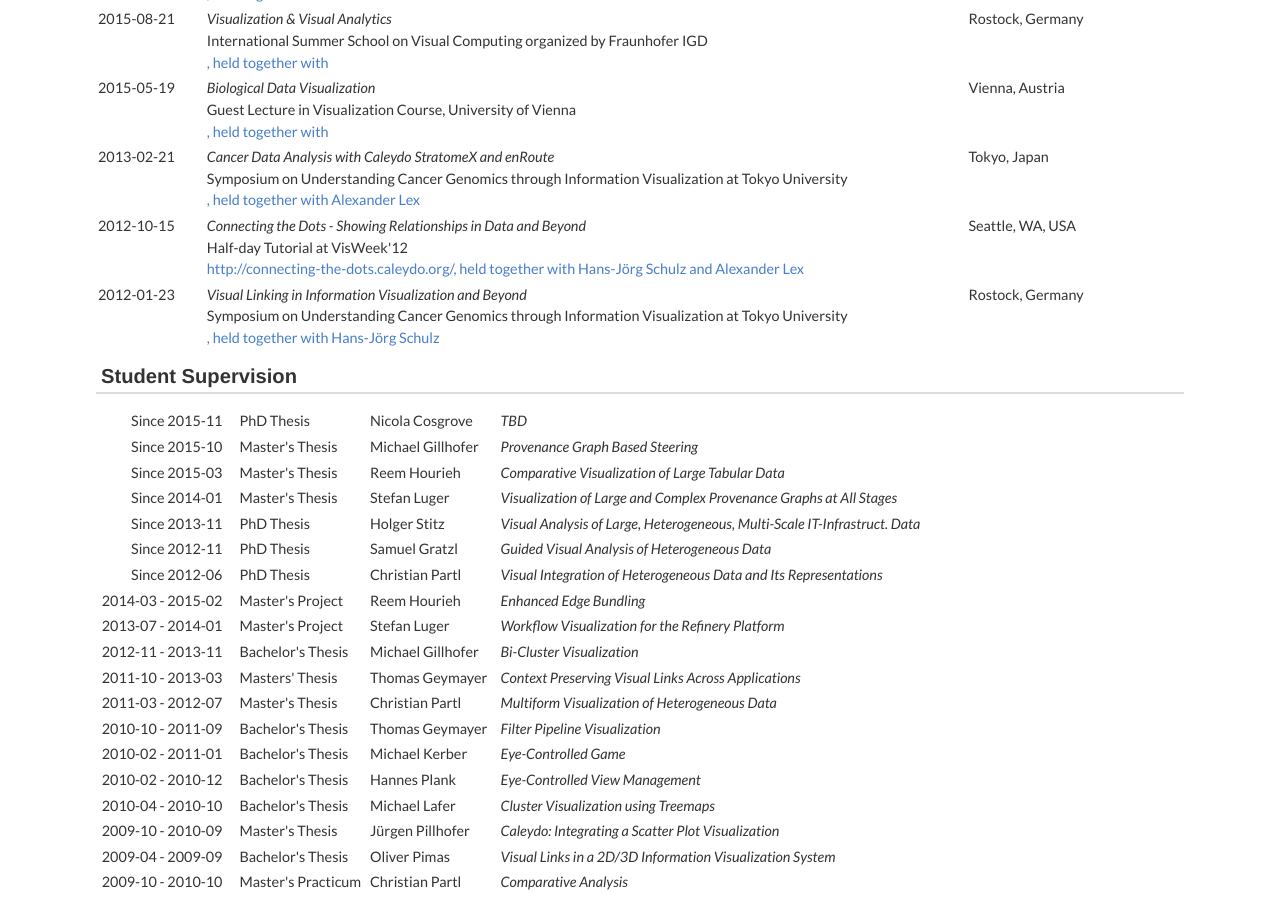
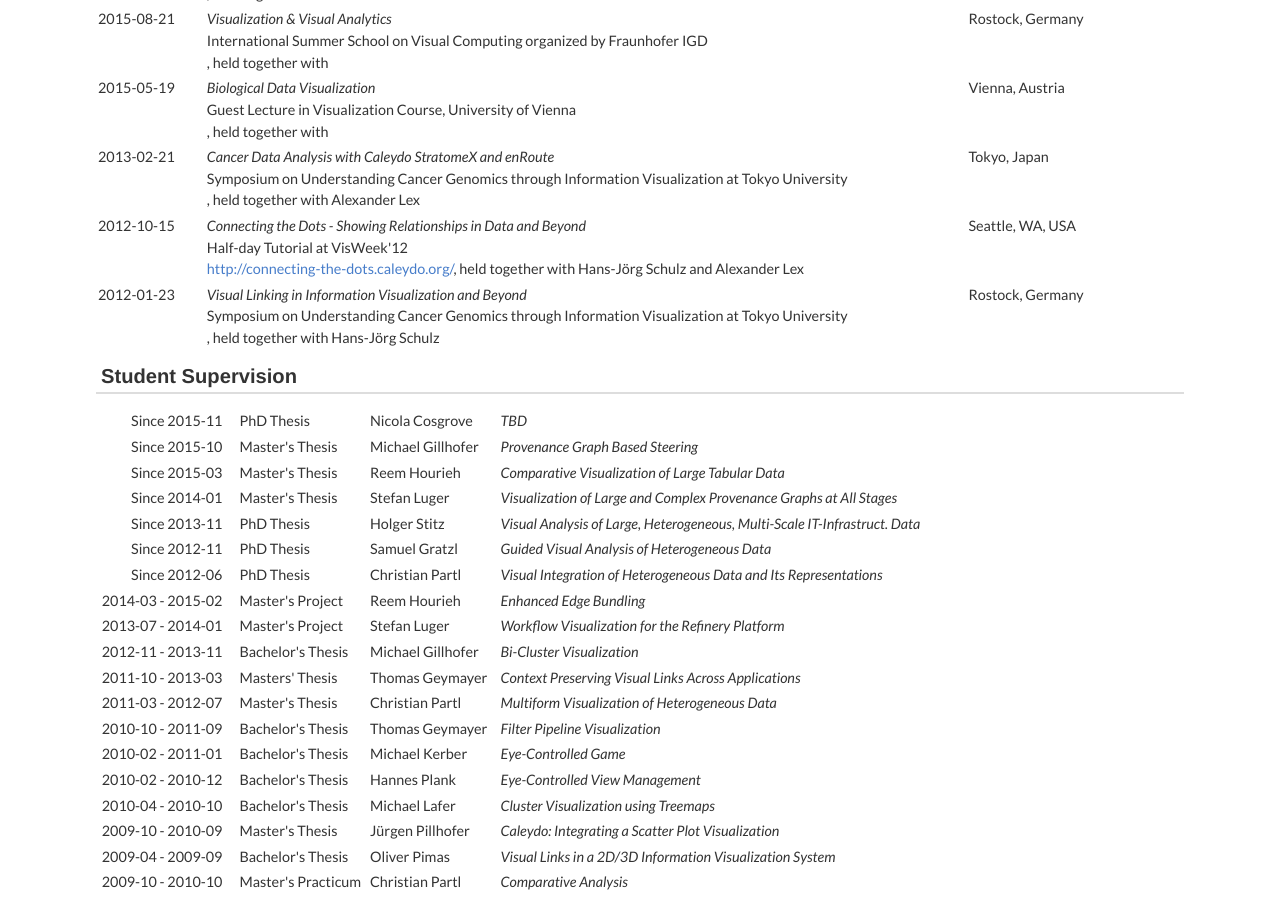
Before and after one commit to mstreit/mstreit.github.io, a Jekyll site: the page built from teaching.md, in a window 1280 px wide and 900 px high, scrolled down 1001 px. Built offline with Jekyll 4.4.1, drawn with Linux system fonts in a browser that asks for light colours; nearby versions of some CDN libraries; some web fonts are replaced; some of the changed lines change nothing that is shown.

Commit message:
fixed link

```diff
--- a/_layouts/teaching.html
+++ b/_layouts/teaching.html
@@ -114,7 +114,7 @@
     {% for tut in site.data.tutorials %}
     <tr>
       <td>{{ tut.date }}</td>
-      <td><i>{{ tut.title }}</i><br />{{ tut.event }}<br /><a href="{{ tut.website }}">{{ tut.website }}, held together with {{ tut.authors }}</a></td>
+      <td><i>{{ tut.title }}</i><br />{{ tut.event }}<br /><a href="{{ tut.website }}">{{ tut.website }}</a>, held together with {{ tut.authors }}</td>
       <td>{{ tut.location }}</td>
     </tr>
     {% endfor %}
```
